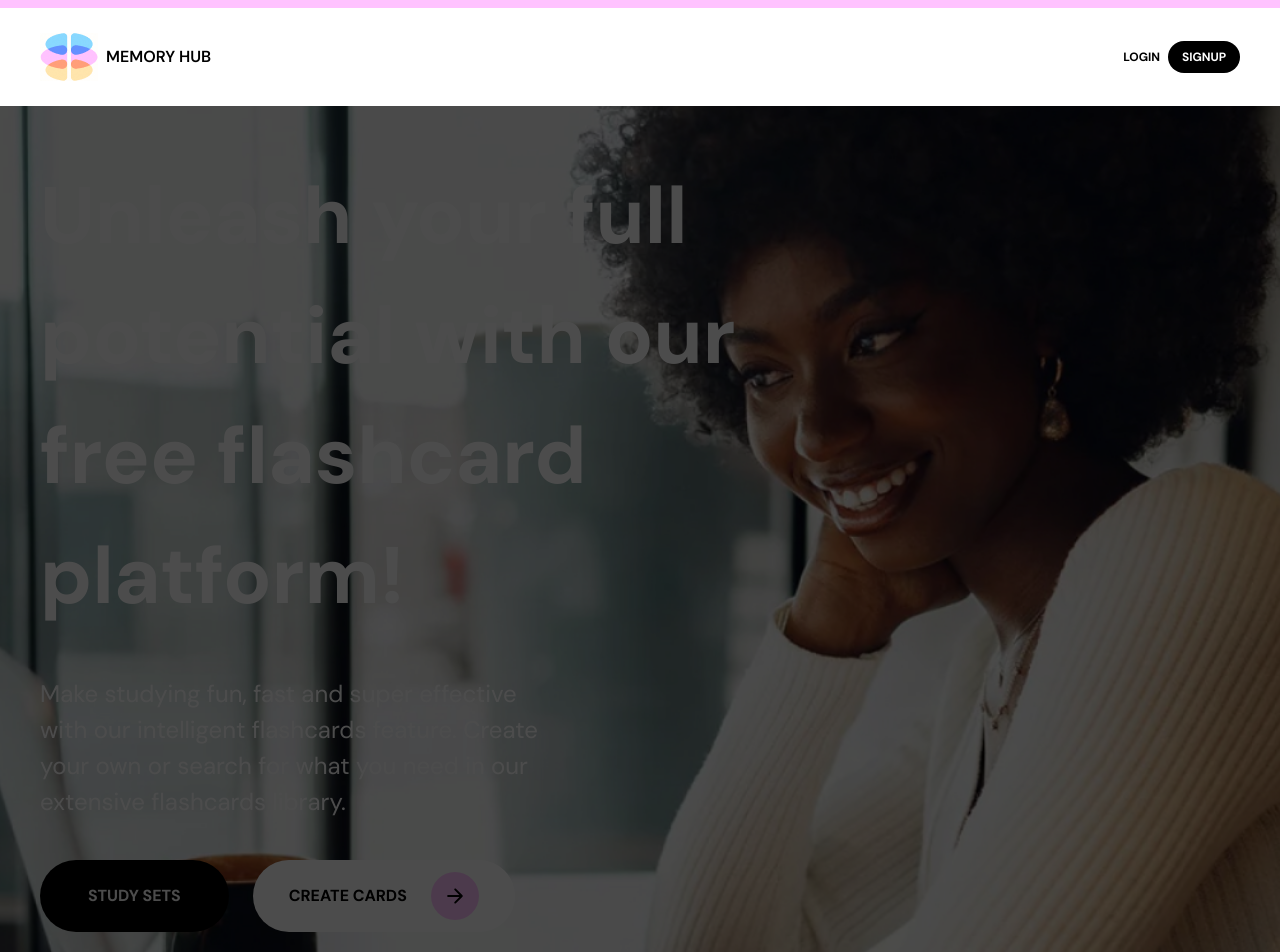
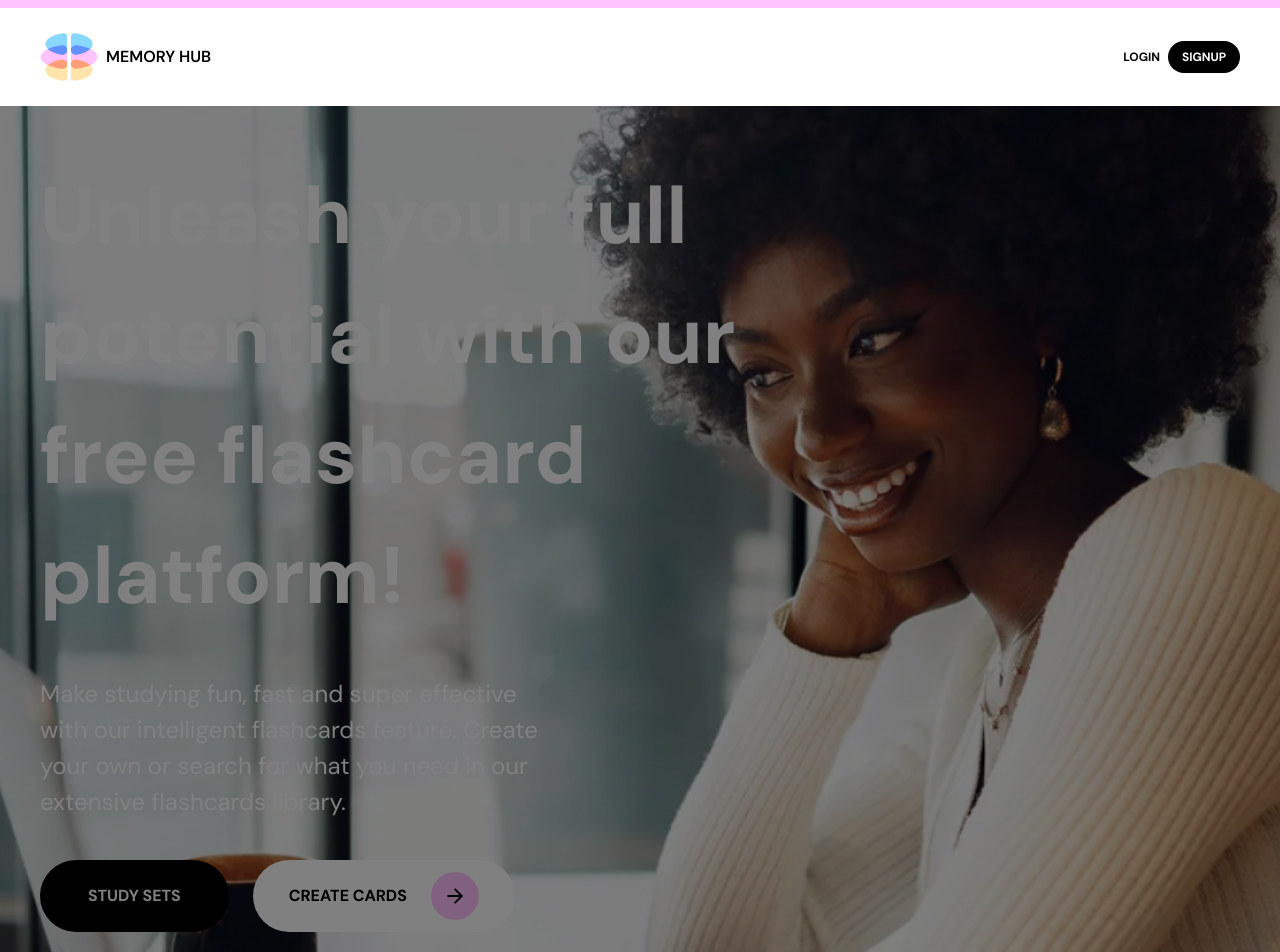
Before and after one commit to DarynaBb/Memory-Hub, a React (Vite) app in the folder Frontend/: page / in a window 1280 px wide. Shown: the top 952 px of the page. Built offline with nearby package versions, Linux system fonts and the light colour scheme.

Commit message:
brightness changed

```diff
--- a/Frontend/src/components/HomePageButtons.jsx
+++ b/Frontend/src/components/HomePageButtons.jsx
@@ -14,16 +14,16 @@ function HomePageButtons() {
     setIsCreateCardsClicked(true);
   };
   return (
-    <section className='flex gap-[24px]'>
+    <section className='flex gap-[24px] brightness-100'>
       <button
         onClick={() => navigate("/modules")}
-        className='bg-[#000] min-w-[140px] text-white whitespace-nowrap text-[1.2em] md:text-[1.6em] dm-sans-bold md:px-[48px] py-[17px] md:py-[24px] rounded-[36px] hover:bg-white hover:text-black'
+        className='bg-[#000] min-w-[140px] brightness-100 text-white whitespace-nowrap text-[1.2em] md:text-[1.6em] dm-sans-bold md:px-[48px] py-[17px] md:py-[24px] rounded-[36px] hover:bg-white hover:text-black'
       >
         STUDY SETS
       </button>
       <button
         onClick={onClickHandler}
-        className='bg-white min-w-[140px] whitespace-nowrap text-[1.2em] md:text-[1.6em] dm-sans-bold px-[25px] md:px-[36px] py-[9px] rounded-[36px] items-center flex gap-[6px] md:gap-[15px] lg:gap-[24px] justify-center hover:bg-[#FFC2FF]'
+        className='bg-white min-w-[140px] brightness-100 whitespace-nowrap text-[1.2em] md:text-[1.6em] dm-sans-bold px-[25px] md:px-[36px] py-[9px] rounded-[36px] items-center flex gap-[6px] md:gap-[15px] lg:gap-[24px] justify-center hover:bg-[#FFC2FF]'
       >
         <p>CREATE CARDS</p>
         <div className="bg-[#FFC2FF] p-[4px] md:p-[12px] rounded-full">
--- a/Frontend/src/index.css
+++ b/Frontend/src/index.css
@@ -198,7 +198,7 @@ ul {
 
 .hero-bg {
   background-image: url("/hero-mobile.jpg");
-  filter: brightness(0.3);
+  filter: brightness(0.5);
 }
 
 .yellow-gradient {
--- a/Frontend/src/pages/Home.jsx
+++ b/Frontend/src/pages/Home.jsx
@@ -45,8 +45,8 @@ const onClickHandler = () => {
   return (
     <section className="max-container">
       <div className="hero-mobile hero-bg bg-no-repeat bg-cover bg-center lg:bg-fixed px-[10px] md:pl-[40px] pt-[50px] flex flex-col gap-[20px] md:gap-[40px] pb-[60px]">
-        <h2 className="dm-sans-bold text-[3.2em] md:text-[5em] lg:text-[8em] md:max-w-[70%] text-leading-[120%] text-white">Unleash your full potential with our free flashcard platform!</h2>
-        <p className="text-[1.7em] md:text-[2.4em] text-white max-w-[500px]">Make studying fun, fast and super effective with our intelligent flashcards feature. Create your own or search for what you need in our extensive flashcards library.</p>
+        <h2 className="dm-sans-bold text-[3.2em] md:text-[5em] lg:text-[8em] md:max-w-[70%] text-leading-[120%] text-white brightness-100">Unleash your full potential with our free flashcard platform!</h2>
+        <p className="text-[1.7em] md:text-[2.4em] text-white max-w-[500px] brightness-100">Make studying fun, fast and super effective with our intelligent flashcards feature. Create your own or search for what you need in our extensive flashcards library.</p>
         <HomePageButtons />
       </div>
       <div className="px-[10px] md:padding-x-container py-[70px] flex flex-wrap md:flex-nowrap justify-between gap-[44px] md:gap-[20px]">
```
